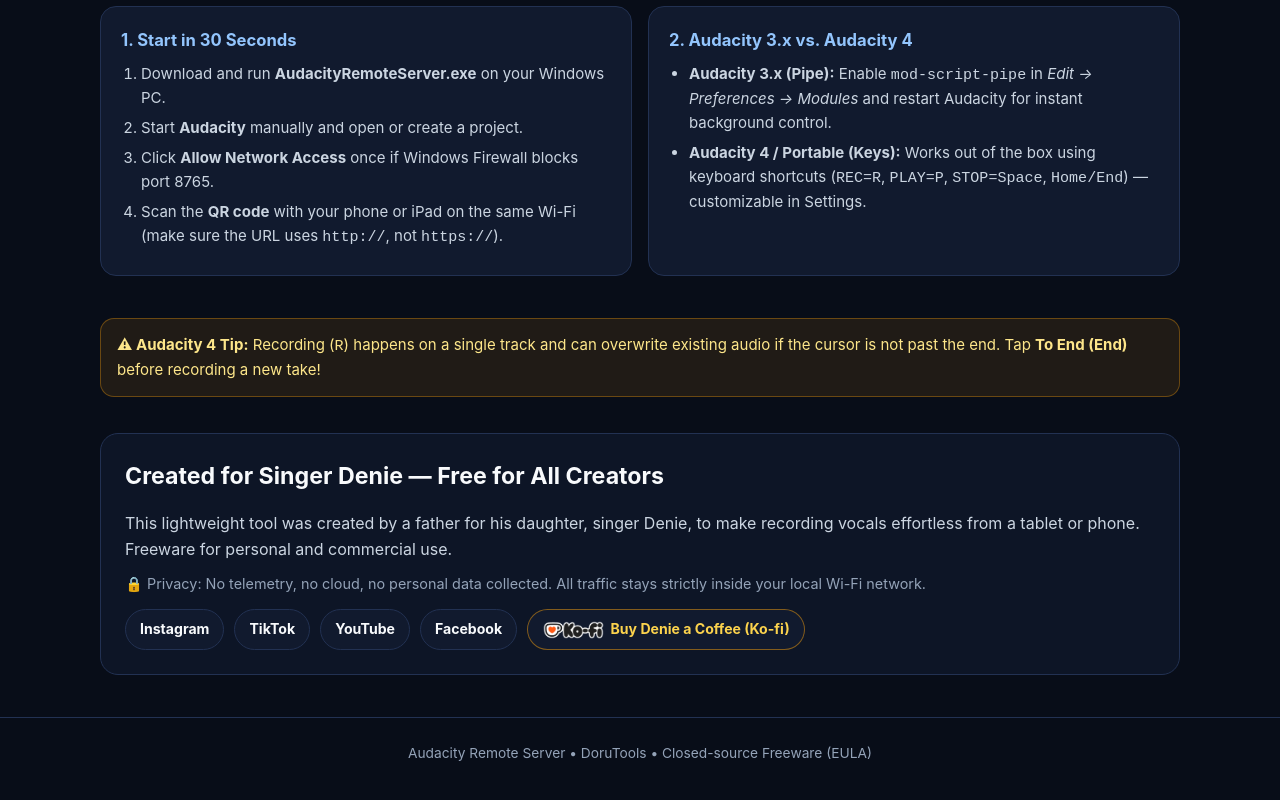
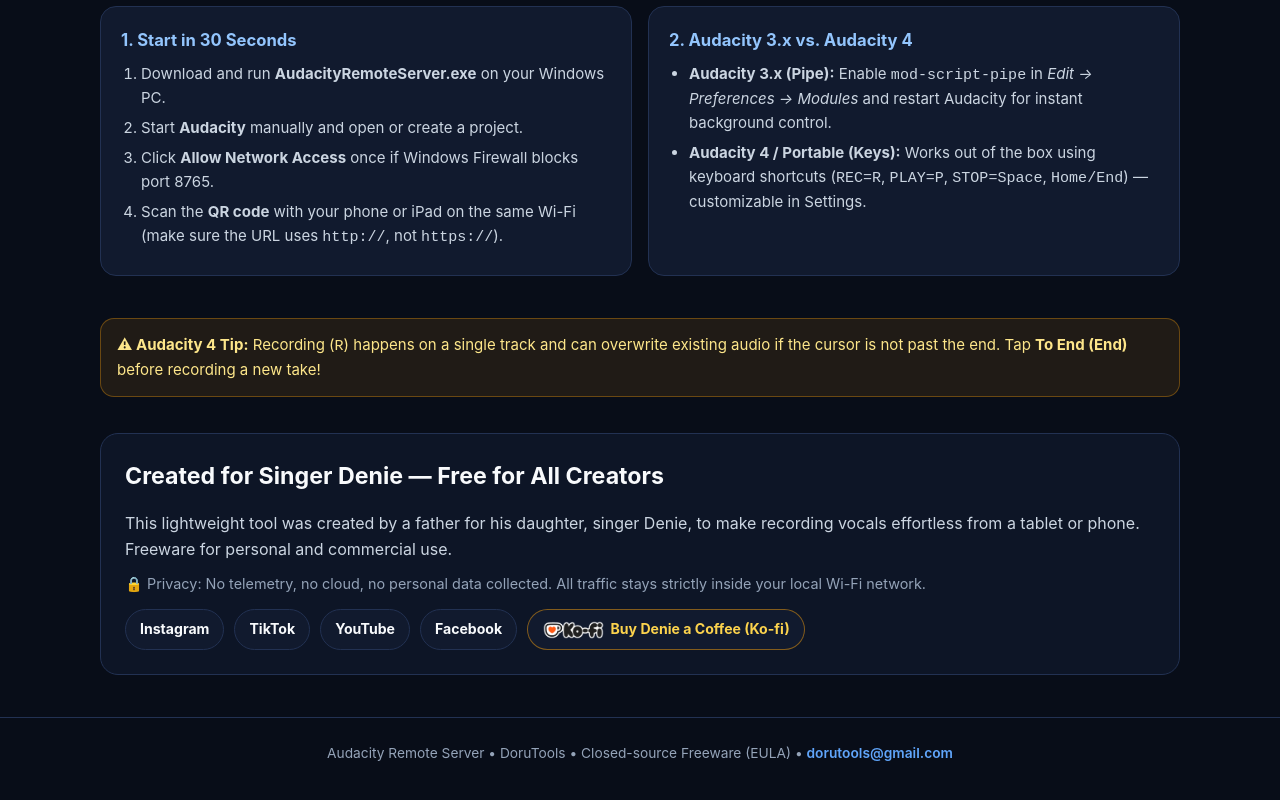
Before and after one commit to DoruKosztner/AudacityRemoteServer-Releases, a plain HTML site: page docs/index.html in a window 1280 px wide. Shown: the part 1612-2412 px from the top of the page. Drawn offline with Linux system fonts and the light colour scheme.

Commit message:
Add developer contact email dorutools@gmail.com to footer

```diff
--- a/docs/index.html
+++ b/docs/index.html
@@ -221,7 +221,10 @@
   </main>
 
   <footer>
-    <div class="container" id="footerTxt"></div>
+    <div class="container">
+      <span id="footerTxt"></span> •
+      <a href="mailto:dorutools@gmail.com" style="color:#60a5fa; font-weight:600;">dorutools@gmail.com</a>
+    </div>
   </footer>
 
   <script>
```
